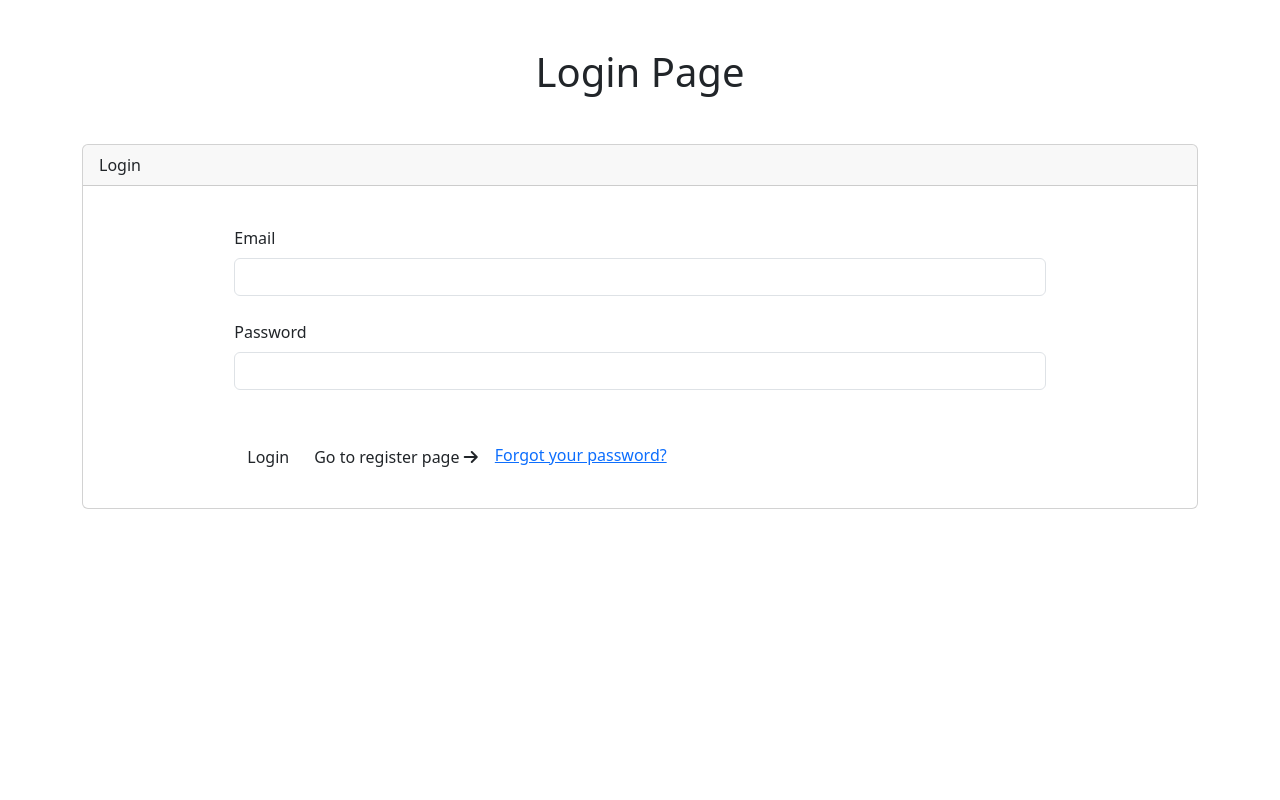
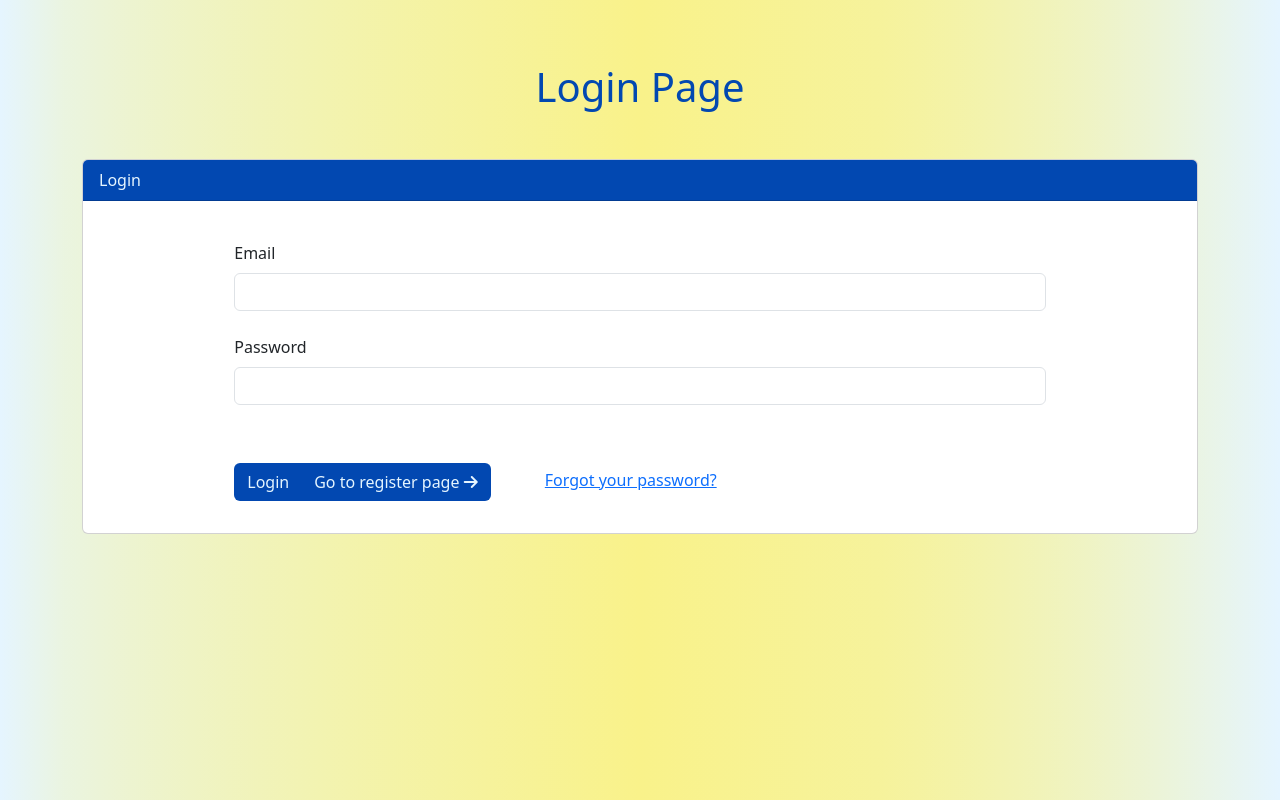
Before and after one commit to antoniobruchidev/mp3-custom-ai-fix, a Flask app: page /login in a window 1280 px wide. Shown: the part 57-857 px from the top of the page. Before the commit the page ends 566 px from the top, so only its background shows below. Run offline with Flask 3, Linux system fonts and the light colour scheme; some libraries are stand-ins or nearby versions.

Commit message:
Feat: add styles

```diff
--- a/custom_assistant/static/css/style.css
+++ b/custom_assistant/static/css/style.css
@@ -2,6 +2,13 @@ body {
     display: flex;
     min-height: 100vh;
     flex-direction: column;
+}
+
+main {
+    background-image: linear-gradient(to right,#E5F5FF, 15%, #F9F28A, 85%, #E5F5FF);
+    padding: 15px;
+    color: #0248B1;
+    height: 100vh;
 }
 
 .navbar {
@@ -67,3 +74,69 @@ body {
     background-color: #0248B1;
     color: #E5F5FF;
 }
+
+.hidden {
+    display: none;
+}
+
+#forgot-password {
+    margin-top: 15px;
+    margin-left: 50px;
+    display: inline-block;
+}
+
+.content-container {
+    margin-top: 15px;
+}
+
+.assistant-container {
+    margin-top: 20px;
+}
+
+.btn-add-trait, .btn-login-register {
+    background-color: #0248B1;
+    color: #E5F5FF;
+}
+
+.btn-add-trait:hover, .btn-login-register:hover {
+    background-color: #E5F5FF;
+    color: #0248B1;
+    border: 1px solid #0248B1;
+}
+
+.btn-discard {
+    background-color: red;
+    color: #E5F5FF;
+}
+
+.btn-discard:hover {
+    background-color: #ffd7d7;
+    color: red;
+    border: 1px solid red;
+}
+
+.card-header, .modal-header {
+    background-color: #0248B1;
+    color: #E5F5FF;
+}
+
+.modal-body {
+    padding: 20px !important;
+}
+
+.modal-body input {
+    margin-bottom: 5px;
+}
+
+.btn-trait {
+    background-color: #E5F5FF;
+    color: #0248B1;
+}
+
+.btn-popover {
+    --bs-popover-border-color:#0248B1;
+    --bs-popover-header-bg: #0248B1;
+    --bs-popover-header-color: #E5F5FF;
+    --bs-popover-body-padding-x: 10px;
+    --bs-popover-body-padding-y: 10px;
+}
```
